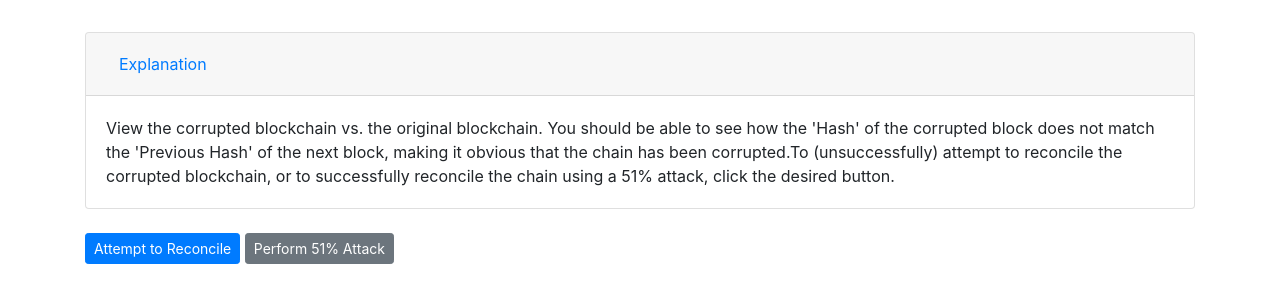
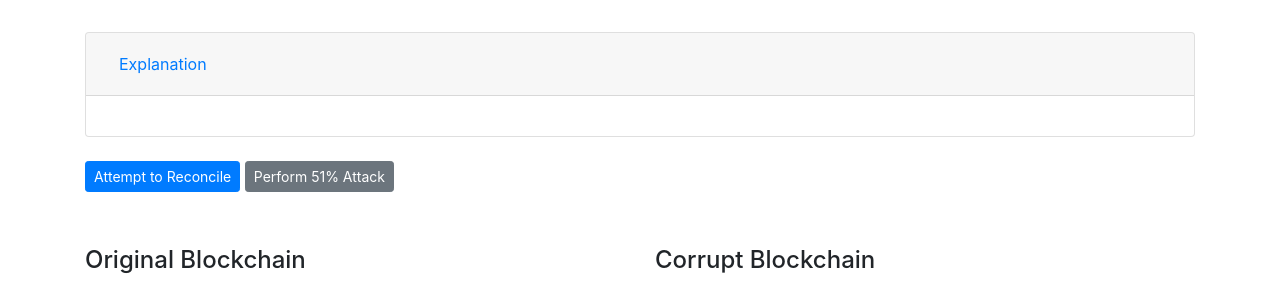
Before and after one commit to markguindi1/Blockchain-Platform-Project, a Django app: template blockchainplatform/bcplatform/templates/bcplatform/blockchain_corrupted_view.html in a window 1280 px wide. Shown: the part 56-339 px from the top of the page. Run offline with Django 3.2, Linux system fonts and the light colour scheme; the template is opened without the code that fills it, so the values that code supplies are empty; some libraries are stand-ins or nearby versions.

Commit message:
Fix inclusing of accordion to be simpler (gets content from context)

```diff
--- a/blockchainplatform/bcplatform/templates/bcplatform/blockchain_corrupt_form_view.html
+++ b/blockchainplatform/bcplatform/templates/bcplatform/blockchain_corrupt_form_view.html
@@ -9,9 +9,7 @@
     <br />
 
     {% with acc_title="Explanation" %}
-      {% with acc_content="Edit the data of any block, and then click the corresponding 'Submit' button. " %}
-        {% include "bcplatform/snippets/accordion.html" %}
-      {% endwith %}
+      {% include "bcplatform/snippets/accordion.html" %}
     {% endwith %}
 
 
--- a/blockchainplatform/bcplatform/templates/bcplatform/blockchain_corrupted_view.html
+++ b/blockchainplatform/bcplatform/templates/bcplatform/blockchain_corrupted_view.html
@@ -12,9 +12,7 @@
     <h3 class="text-center">{{ corrupt_bc.name }}</h3>
     <br />
     {% with acc_title="Explanation" %}
-      {% with acc_content="View the corrupted blockchain vs. the original blockchain. You should be able to see how the 'Hash' of the corrupted block does not match the 'Previous Hash' of the next block, making it obvious that the chain has been corrupted.To (unsuccessfully) attempt to reconcile the corrupted blockchain, or to successfully reconcile the chain using a 51% attack, click the desired button. " %}
-        {% include "bcplatform/snippets/accordion.html" %}
-      {% endwith %}
+      {% include "bcplatform/snippets/accordion.html" %}
     {% endwith %}
     <br />
     <a href="{% url 'bcplatform:blockchain_reconcile_view' corrupt_bc.pk %}"><button type="button" class="btn btn-primary btn-sm">Attempt to Reconcile</button></a>
```
